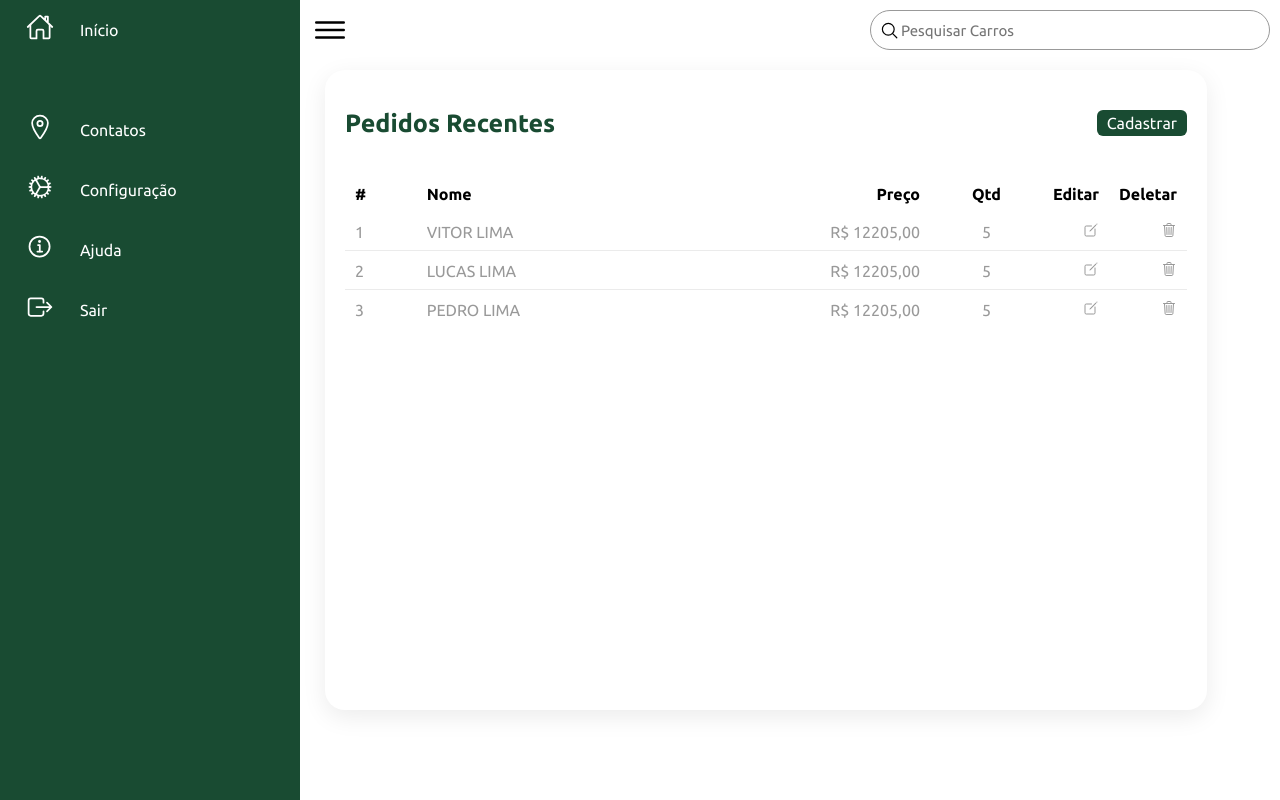
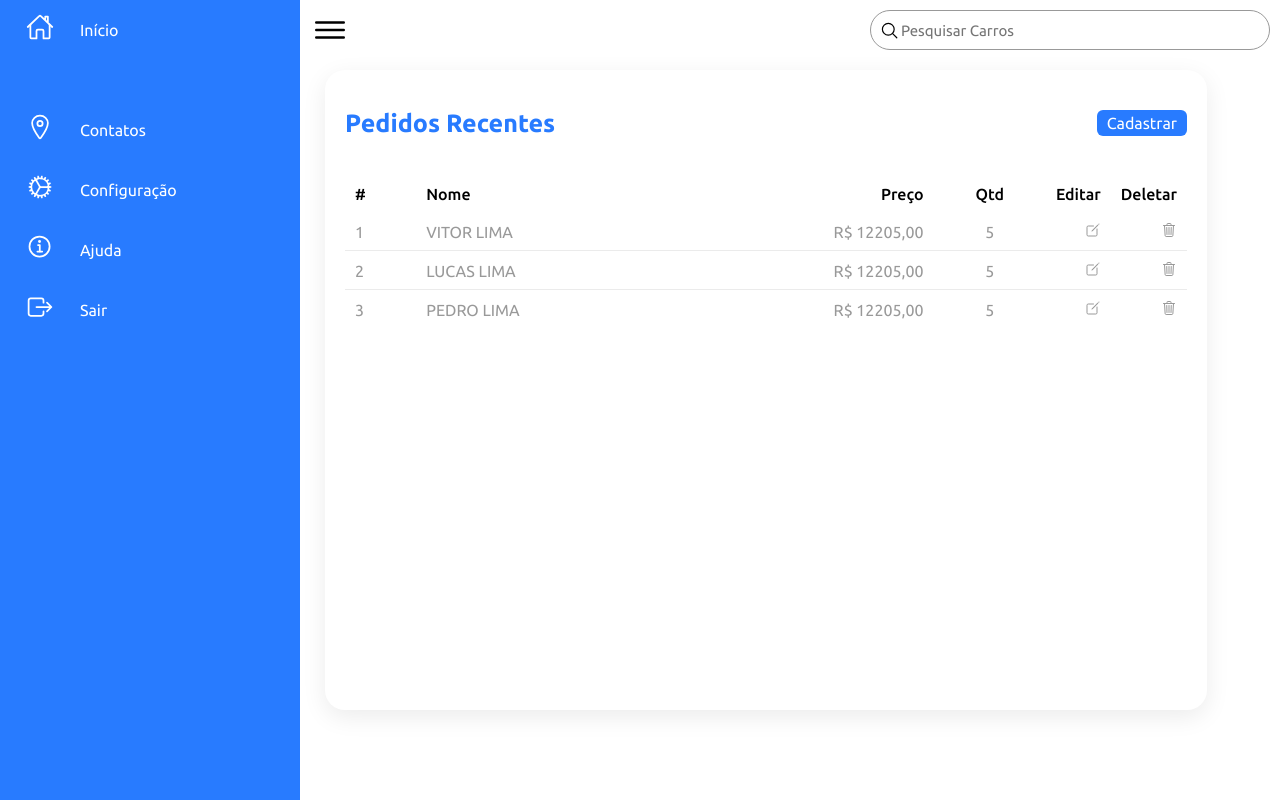
Before and after one commit to vitorllimaa/Projeto-CRUD-Carro-JS, a plain HTML site: page index.html in a window 1280 px wide. Drawn offline with nearby package versions, Linux system fonts and the light colour scheme.

```diff
--- a/assets/css/style.css
+++ b/assets/css/style.css
@@ -8,8 +8,8 @@
 :root {
     /* color palette */
 
-    /* --blue: #287bff; */
-    --blue: #194B32;
+    --blue: #287bff;
+    /* --blue: #194B32; */
     --white: #fff;
     --grey: #f5f5f5;
     --black1: #222;
@@ -250,7 +250,7 @@
 
 
 .details table thead td {
-    font-weight: 600;
+    font-weight: 450;
 }
 
 .details table tbody tr {
```
